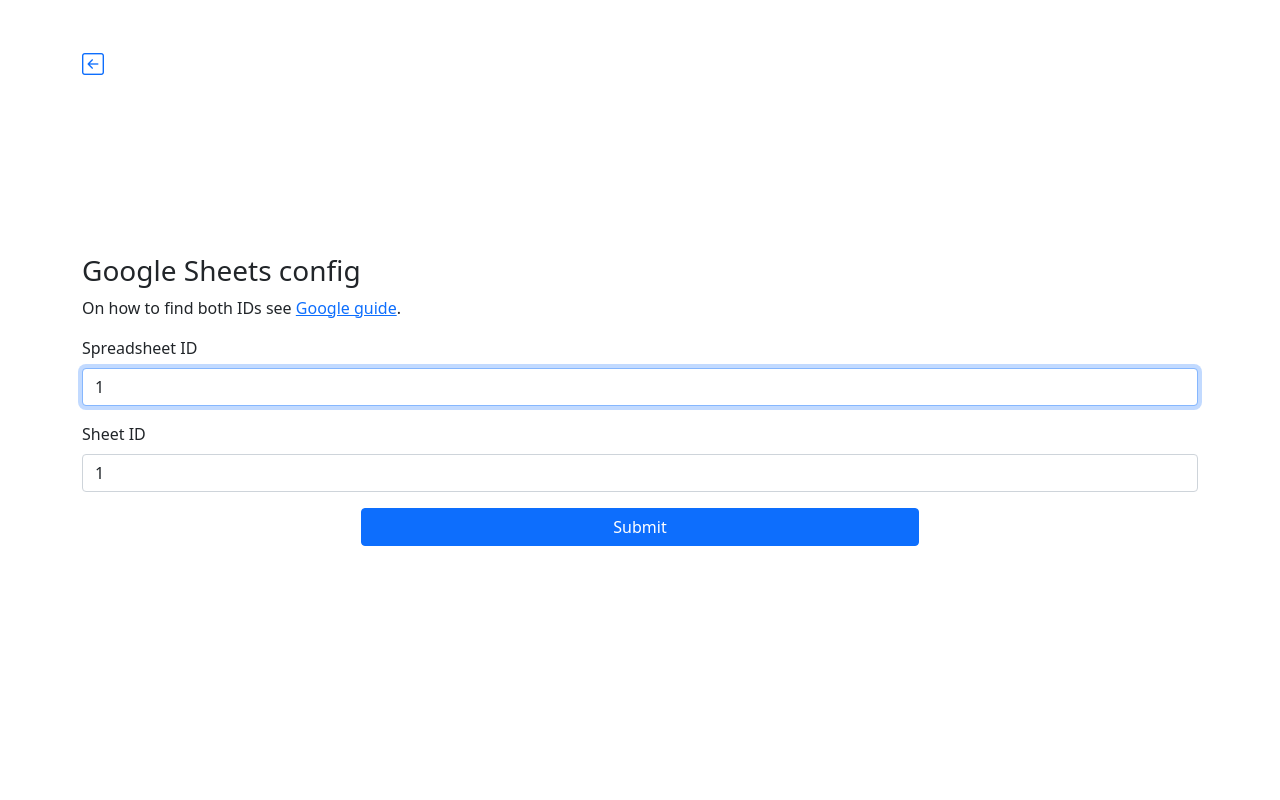
After one commit to niklc/expense-logger, a Flask app: page /spreadsheet-config in a window 1280 px wide. The commit adds this page. Run offline with Flask 2, Linux system fonts and the light colour scheme; the visitor is signed in with stand-in values (Sample User, id 1); some libraries are stand-ins or nearby versions.

Commit message:
configurable spreadsheets

```diff
--- a/expense_logger/__init__.py
+++ b/expense_logger/__init__.py
@@ -8,6 +8,9 @@
 import dotenv
 
 from expense_logger import oauth, spreadsheet, db, user
+
+
+GOOGLE_SHEETS_DEFAULT_SHEET_ID = 'Sheet1'
 
 
 dotenv.load_dotenv()
@@ -31,8 +34,8 @@
 def expense_form():
     if not 'credentials' in session:
         return flask.redirect(flask.url_for('authorize'))
-    elif not 'spreadsheet_id' in session:
-        return flask.redirect(flask.url_for('spreadsheet_form'))
+    elif not is_set_sheets_config():
+        return flask.redirect(flask.url_for('render_spreadsheet_config'))
 
     return flask.render_template('expense_form.html')
 
@@ -56,22 +59,46 @@
 
     row = [timestamp, entry_datetime_with_timezone, amount, description]
 
-    spreadsheet.append_row(entry_spreadsheet_id, row)
+    spreadsheet.append_row(entry_spreadsheet_id, session['sheet_id'], row)
 
     return flask.redirect(flask.url_for('expense_form'))
 
 
-@app.route('/set-spreadsheet', methods=['GET'])
-def spreadsheet_form():
-    return flask.render_template('spreadsheet_id_form.html')
+@app.route('/spreadsheet-config', methods=['GET'])
+def render_spreadsheet_config():
+    if is_set_sheets_config():
+        can_return = True
+        spreadsheet_id = session['spreadsheet_id']
+        sheet_id = session['sheet_id']
+    else:
+        can_return = False
+        spreadsheet_id = ''
+        sheet_id = GOOGLE_SHEETS_DEFAULT_SHEET_ID
+
+    return flask.render_template(
+        'spreadsheet_config.html',
+        can_return=can_return,
+        spreadsheet_id=spreadsheet_id,
+        sheet_id=sheet_id
+    )
 
 
-@app.route('/set-spreadsheet', methods=['POST'])
-def set_spreadsheet():
+@app.route('/spreadsheet-config', methods=['POST'])
+def set_spreadsheet_config():
     if not 'credentials' in session:
         flask.abort(401)
 
-    session['spreadsheet_id'] = flask.request.form['spreadsheet_id']
+    spreadsheet_id = flask.request.form['spreadsheet_id']
+    sheet_id = flask.request.form['sheet_id']
+
+    session['spreadsheet_id'] = spreadsheet_id
+    session['sheet_id'] = sheet_id
+
+    user.set_sheet_config(
+        session['credentials']['user_id'],
+        spreadsheet_id,
+        sheet_id
+    )
 
     return flask.redirect(flask.url_for('expense_form'))
 
@@ -112,7 +139,17 @@
     if 'spreadsheet_id' in session:
         del session['spreadsheet_id']
 
+    if 'sheet_id' in session:
+        del session['sheet_id']
+
     return flask.redirect(flask.url_for('expense_form'))
+
+
+def is_set_sheets_config():
+    if 'spreadsheet_id' in session and 'sheet_id' in session:
+        return True
+    else:
+        return False
 
 
 def get_oauth_callback_url():
--- a/expense_logger/spreadsheet.py
+++ b/expense_logger/spreadsheet.py
@@ -5,10 +5,8 @@
 
 SHEETS_VALUE_INPUT_OPTION = 'RAW'
 
-SPREADSHEET_RANGE = 'Sheet1'
 
-
-def append_row(sheet_id, row):
+def append_row(spreadsheet_id, sheet_id, row):
     sheet = _get_sheet()
 
     body = {
@@ -18,8 +16,8 @@
     }
 
     sheet.values().append(
-        spreadsheetId=sheet_id,
-        range=SPREADSHEET_RANGE,
+        spreadsheetId=spreadsheet_id,
+        range=sheet_id,
         valueInputOption=SHEETS_VALUE_INPUT_OPTION,
         body=body
     ).execute()
--- a/expense_logger/templates/expense_form.html
+++ b/expense_logger/templates/expense_form.html
@@ -1,4 +1,9 @@
 {% extends "layout.html" %}
+
+{% block nav_icon %}
+<a href="spreadsheet-config" class="icon-nav icon-right"><i class="bi bi-gear"></i></a>
+{% endblock %}
+
 {% block content %}
 <form action="post-expense" method="post">
     <div class="mb-3">
--- a/expense_logger/templates/layout.html
+++ b/expense_logger/templates/layout.html
@@ -9,16 +9,23 @@
 
         <meta name="apple-mobile-web-app-capable" content="yes">
 
-        <link href="https://cdn.jsdelivr.net/npm/bootstrap@5.0.0-beta1/dist/css/bootstrap.min.css" rel="stylesheet" integrity="sha384-giJF6kkoqNQ00vy+HMDP7azOuL0xtbfIcaT9wjKHr8RbDVddVHyTfAAsrekwKmP1" crossorigin="anonymous">
+        <link href="static/style.css" rel="stylesheet">
 
-        <link href="static/style.css" rel="stylesheet">
+        <link rel="stylesheet" href="https://cdn.jsdelivr.net/npm/bootstrap@5.0.0-beta1/dist/css/bootstrap.min.css" integrity="sha384-giJF6kkoqNQ00vy+HMDP7azOuL0xtbfIcaT9wjKHr8RbDVddVHyTfAAsrekwKmP1" crossorigin="anonymous">
+        <link rel="stylesheet" href="https://cdn.jsdelivr.net/npm/bootstrap-icons@1.3.0/font/bootstrap-icons.css">
 
         <title>Expense Logger</title>
     </head>
     <body>
-        <div class="d-flex justify-content-center align-items-center h-100">
-            <div class="container">
-                {% block content %}{% endblock %}
+        <div class="container adjustment-height">
+            <div class="d-flex flex-column justify-content-between align-items-center h-100 adjustment-width">
+                <div class="balance">
+                    {% block nav_icon %}{% endblock %}
+                </div>
+                <div class="">
+                    {% block content %}{% endblock %}
+                </div>
+                <div class="balance"></div>
             </div>
         </div>
 
--- /dev/null
+++ b/expense_logger/templates/spreadsheet_config.html
@@ -0,0 +1,25 @@
+{% extends "layout.html" %}
+
+{% block nav_icon %}
+    {% if can_return %}
+    <a href="/" class="icon-nav"><i class="bi bi-arrow-left-square"></i></a>
+    {% endif %}
+{% endblock %}
+
+{% block content %}
+<form action="spreadsheet-config" method="post">
+    <h3>Google Sheets config</h3>
+    <p>On how to find both IDs see <a href="https://developers.google.com/sheets/api/guides/concepts#sheet_id">Google guide</a>.</p>
+    <div class="mb-3">
+        <label for="spreadsheet_id" class="form-label">Spreadsheet ID</label>
+        <input name="spreadsheet_id" id="spreadsheet_id" required autofocus class="form-control" spellcheck="false"  value="{{ spreadsheet_id }}">
+    </div>
+    <div class="mb-3">
+        <label for="sheet_id" class="form-label">Sheet ID</label>
+        <input name="sheet_id" id="sheet_id" required class="form-control" spellcheck="false" value="{{ sheet_id }}">
+    </div>
+    <div class="d-grid col-6 mx-auto">
+        <button type="submit" class="btn btn-primary">Submit</button>
+    </div>
+</form>
+{% endblock %}
--- a/static/style.css
+++ b/static/style.css
@@ -1,7 +1,25 @@
-html {
+html, body, .adjustment-height {
     height: 100%;
 }
 
-body {
-    height: 100%;
+.adjustment-width > div {
+    width: 100%;
 }
+
+.balance {
+    position: relative;
+    height: 80px
+}
+
+.icon-nav {
+    position: absolute;
+    bottom: 0;
+}
+
+.icon-nav > i {
+    font-size: 22px;
+}
+
+.icon-right {
+    right: 0;
+}
```
Also changed, not shown: expense_logger/templates/spreadsheet_id_form.html (deleted, +0 -12 lines), expense_logger/user.py (+14 -6 lines).
